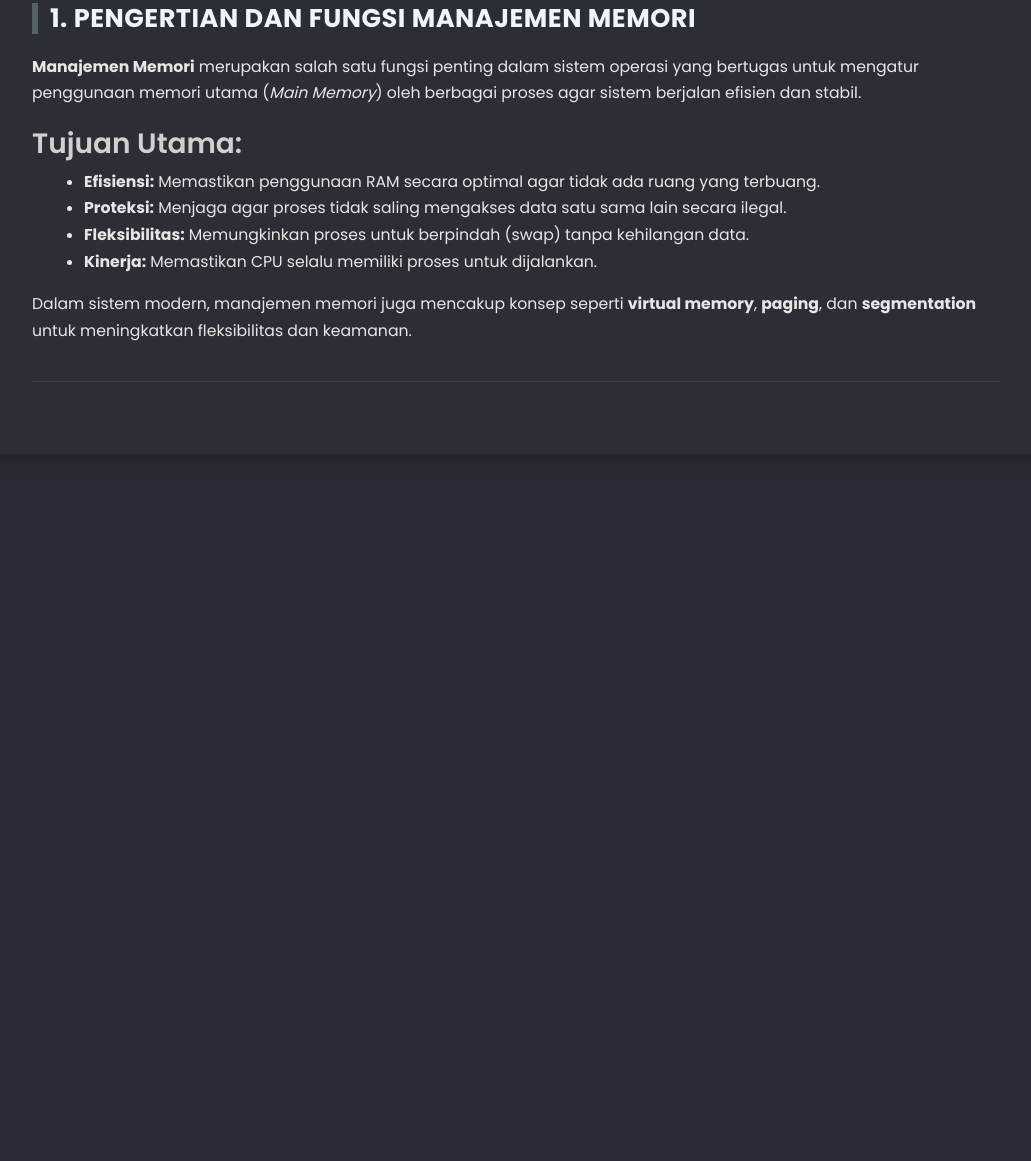
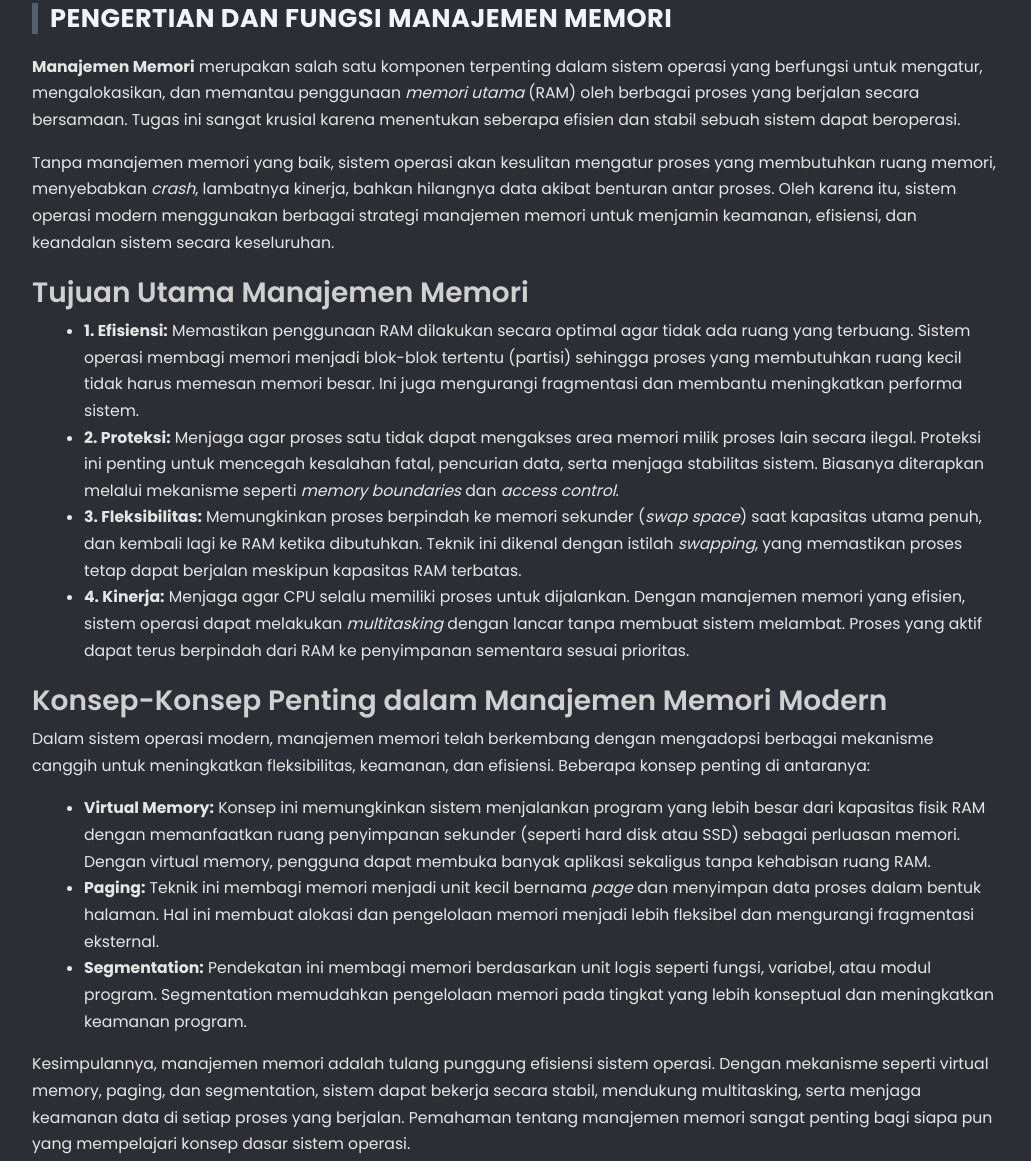
Before and after one commit to fariezzz/alloc, a website: page public/materi.html in a window 1280 px wide. Shown: the part 197-1358 px from the top of the page, without its empty margins (124-1155 px from the left). Before the commit the page ends 800 px from the top, so only its background shows below. Drawn offline with nearby package versions, Linux system fonts and the light colour scheme.

Commit message:
Update materi.html
a

```diff
--- a/public/materi.html
+++ b/public/materi.html
@@ -62,79 +62,139 @@
     </nav>
 
     <!-- Pendahuluan -->
-    <section id="pendahuluan" class="active mb-5">
-      <h2>1. Pengertian dan Fungsi Manajemen Memori</h2>
+   <section class="materi-section">
+  <h2>Pengertian dan Fungsi Manajemen Memori</h2>
   <p>
-        <b>Manajemen Memori</b> merupakan salah satu fungsi penting dalam sistem operasi
-        yang bertugas untuk mengatur penggunaan memori utama (<i>Main Memory</i>) oleh berbagai proses
-        agar sistem berjalan efisien dan stabil.
+    <strong>Manajemen Memori</strong> merupakan salah satu komponen terpenting dalam sistem operasi yang berfungsi untuk
+    mengatur, mengalokasikan, dan memantau penggunaan <em>memori utama</em> (RAM) oleh berbagai proses yang berjalan secara bersamaan.
+    Tugas ini sangat krusial karena menentukan seberapa efisien dan stabil sebuah sistem dapat beroperasi.
   </p>
 
-      <h3>Tujuan Utama:</h3>
+  <p>
+    Tanpa manajemen memori yang baik, sistem operasi akan kesulitan mengatur proses yang membutuhkan ruang memori,
+    menyebabkan <em>crash</em>, lambatnya kinerja, bahkan hilangnya data akibat benturan antar proses.
+    Oleh karena itu, sistem operasi modern menggunakan berbagai strategi manajemen memori untuk menjamin keamanan,
+    efisiensi, dan keandalan sistem secara keseluruhan.
+  </p>
+
+  <h3>Tujuan Utama Manajemen Memori</h3>
   <ul>
-        <li><b>Efisiensi:</b> Memastikan penggunaan RAM secara optimal agar tidak ada ruang yang terbuang.</li>
-        <li><b>Proteksi:</b> Menjaga agar proses tidak saling mengakses data satu sama lain secara ilegal.</li>
-        <li><b>Fleksibilitas:</b> Memungkinkan proses untuk berpindah (swap) tanpa kehilangan data.</li>
-        <li><b>Kinerja:</b> Memastikan CPU selalu memiliki proses untuk dijalankan.</li>
+    <li>
+      <strong>1. Efisiensi:</strong>
+      Memastikan penggunaan RAM dilakukan secara optimal agar tidak ada ruang yang terbuang.
+      Sistem operasi membagi memori menjadi blok-blok tertentu (partisi) sehingga proses yang membutuhkan ruang kecil
+      tidak harus memesan memori besar. Ini juga mengurangi fragmentasi dan membantu meningkatkan performa sistem.
+    </li>
+    <li>
+      <strong>2. Proteksi:</strong>
+      Menjaga agar proses satu tidak dapat mengakses area memori milik proses lain secara ilegal.
+      Proteksi ini penting untuk mencegah kesalahan fatal, pencurian data, serta menjaga stabilitas sistem.
+      Biasanya diterapkan melalui mekanisme seperti <em>memory boundaries</em> dan <em>access control</em>.
+    </li>
+    <li>
+      <strong>3. Fleksibilitas:</strong>
+      Memungkinkan proses berpindah ke memori sekunder (<em>swap space</em>) saat kapasitas utama penuh,
+      dan kembali lagi ke RAM ketika dibutuhkan. Teknik ini dikenal dengan istilah <em>swapping</em>,
+      yang memastikan proses tetap dapat berjalan meskipun kapasitas RAM terbatas.
+    </li>
+    <li>
+      <strong>4. Kinerja:</strong>
+      Menjaga agar CPU selalu memiliki proses untuk dijalankan. Dengan manajemen memori yang efisien,
+      sistem operasi dapat melakukan <em>multitasking</em> dengan lancar tanpa membuat sistem melambat.
+      Proses yang aktif dapat terus berpindah dari RAM ke penyimpanan sementara sesuai prioritas.
+    </li>
+  </ul>
+
+  <h3>Konsep-Konsep Penting dalam Manajemen Memori Modern</h3>
+  <p>
+    Dalam sistem operasi modern, manajemen memori telah berkembang dengan mengadopsi berbagai mekanisme canggih
+    untuk meningkatkan fleksibilitas, keamanan, dan efisiensi. Beberapa konsep penting di antaranya:
+  </p>
+  <ul>
+    <li>
+      <strong>Virtual Memory:</strong>
+      Konsep ini memungkinkan sistem menjalankan program yang lebih besar dari kapasitas fisik RAM dengan memanfaatkan
+      ruang penyimpanan sekunder (seperti hard disk atau SSD) sebagai perluasan memori.
+      Dengan virtual memory, pengguna dapat membuka banyak aplikasi sekaligus tanpa kehabisan ruang RAM.
+    </li>
+    <li>
+      <strong>Paging:</strong>
+      Teknik ini membagi memori menjadi unit kecil bernama <em>page</em> dan menyimpan data proses dalam bentuk halaman.
+      Hal ini membuat alokasi dan pengelolaan memori menjadi lebih fleksibel dan mengurangi fragmentasi eksternal.
+    </li>
+    <li>
+      <strong>Segmentation:</strong>
+      Pendekatan ini membagi memori berdasarkan unit logis seperti fungsi, variabel, atau modul program.
+      Segmentation memudahkan pengelolaan memori pada tingkat yang lebih konseptual dan meningkatkan keamanan program.
+    </li>
   </ul>
 
   <p>
-        Dalam sistem modern, manajemen memori juga mencakup konsep seperti
-        <b>virtual memory</b>, <b>paging</b>, dan <b>segmentation</b> untuk meningkatkan fleksibilitas dan keamanan.
+    Kesimpulannya, manajemen memori adalah tulang punggung efisiensi sistem operasi.
+    Dengan mekanisme seperti virtual memory, paging, dan segmentation, sistem dapat bekerja secara stabil,
+    mendukung multitasking, serta menjaga keamanan data di setiap proses yang berjalan.
+    Pemahaman tentang manajemen memori sangat penting bagi siapa pun yang mempelajari konsep dasar sistem operasi.
   </p>
 </section>
 
-    <!-- Jenis Alokasi -->
+
    <section id="jenis" class="mb-5">
-      <h2>2. Jenis Memory Allocation</h2>
+  <h2>Jenis Memory Allocation</h2>
   <p>
     <b>Memory allocation</b> adalah proses menentukan bagian memori mana yang akan digunakan oleh suatu proses.
     Terdapat dua pendekatan utama: <b>Static Allocation</b> dan <b>Dynamic Allocation</b>.
   </p>
 
-      <h3>a. Static (Fixed Partitioning)</h3>
+  <h3>1. Static Allocation (Fixed Partitioning)</h3>
   <p>
-        Memori utama dibagi menjadi partisi berukuran tetap sebelum program dijalankan.
-        Setiap partisi hanya bisa menampung satu proses.
+    Pada metode ini, memori utama dibagi menjadi beberapa partisi berukuran tetap sebelum program dijalankan.
+    Setiap partisi hanya dapat menampung satu proses, sehingga jika ukuran proses lebih kecil dari partisi,
+    akan ada ruang kosong yang tidak terpakai.
   </p>
-      <p><b>Kelebihan:</b> Implementasi mudah, cocok untuk sistem kecil atau batch.</p>
-      <p><b>Kekurangan:</b> Terjadi <b>internal fragmentation</b> jika ukuran proses lebih kecil dari partisi.</p>
+  <ul>
+    <li><b>Kelebihan:</b> Implementasi mudah dan cocok untuk sistem batch atau sistem kecil.</li>
+    <li><b>Kekurangan:</b> Dapat menyebabkan <b>internal fragmentation</b> karena sisa ruang tidak bisa digunakan oleh proses lain.</li>
+  </ul>
 
-      <h3>b. Dynamic (Variable Partitioning)</h3>
+  <h3>2. Dynamic Allocation (Variable Partitioning)</h3>
   <p>
-        Partisi dibuat secara dinamis berdasarkan ukuran proses yang masuk.
-        Hal ini memungkinkan pemanfaatan memori yang lebih efisien.
+    Berbeda dengan metode statis, ukuran partisi dibuat secara dinamis berdasarkan kebutuhan proses yang datang.
+    Ketika proses selesai, ruang tersebut akan dikembalikan dan dapat digunakan oleh proses lain.
   </p>
-      <p><b>Kelebihan:</b> Fleksibel, efisien, dan cocok untuk sistem multitasking modern.</p>
-      <p><b>Kekurangan:</b> Dapat terjadi <b>external fragmentation</b>.</p>
+  <ul>
+    <li><b>Kelebihan:</b> Lebih fleksibel dan efisien dalam penggunaan ruang memori.</li>
+    <li><b>Kekurangan:</b> Dapat menyebabkan <b>external fragmentation</b> karena ruang kosong terpecah-pecah.</li>
+  </ul>
 
   <div class="alert alert-info mt-4">
-        💡 <b>Catatan:</b> Sebagian besar sistem operasi modern tidak lagi menggunakan partisi tetap,
-        melainkan menggunakan konsep <b>paging</b> dan <b>segmentation</b> yang lebih efisien.
+    💡 <b>Catatan:</b> Sistem operasi modern sudah jarang menggunakan partisi tetap.
+    Sebaliknya, mereka menerapkan konsep <b>paging</b> dan <b>segmentation</b> yang memungkinkan
+    proses disimpan dalam blok-blok kecil dan tidak harus bersebelahan secara fisik di memori.
   </div>
 </section>
 
+
     <!-- Algoritma -->
     <section id="algoritma" class="mb-5">
-      <h2>3. Algoritma Pengalokasian Memori</h2>
+      <h2> Algoritma Pengalokasian Memori</h2>
       <p>
         Dalam <b>variable partitioning</b>, sistem operasi harus mencari blok memori kosong
         (<i>hole</i>) yang cukup besar untuk proses baru. Berikut tiga algoritma yang umum digunakan:
       </p>
 
-      <h3>a. First-Fit</h3>
+      <h3> First-Fit</h3>
       <p>
         Proses ditempatkan pada blok pertama yang ukurannya cukup besar.
         Metode ini cepat karena tidak menelusuri seluruh memori.
       </p>
 
-      <h3>b. Best-Fit</h3>
+      <h3> Best-Fit</h3>
       <p>
         Mencari blok terkecil yang masih cukup besar untuk menampung proses.
         Tujuannya adalah meminimalkan sisa ruang kosong (fragmentasi eksternal).
       </p>
 
-      <h3>c. Worst-Fit</h3>
+      <h3> Worst-Fit</h3>
       <p>
         Memilih blok terbesar untuk menampung proses, agar menyisakan ruang kosong yang besar
         dan dapat digunakan untuk proses berikutnya.
@@ -172,7 +232,7 @@
 
     <!-- Fragmentasi -->
     <section id="fragmentasi" class="mb-5">
-      <h2>4. Fragmentasi Memori</h2>
+      <h2> Fragmentasi Memori</h2>
       <p>
         Fragmentasi adalah kondisi di mana memori tidak dapat digunakan secara optimal
         karena ruang kosong tersebar atau tidak sesuai ukuran proses.
@@ -214,7 +274,7 @@
 
     <!-- Contoh Kasus -->
     <section id="contoh" class="mb-5">
-      <h2>5. Contoh Kasus dan Analisis</h2>
+      <h2> Contoh Kasus dan Analisis</h2>
       <p>
         Diketahui blok memori kosong: <code>100 KB, 500 KB, 200 KB, 300 KB, 600 KB</code><br>
         Proses yang datang: <code>212 KB, 417 KB, 112 KB, 426 KB</code>
```
Lines whose indentation alone changed are shown as unchanged.
